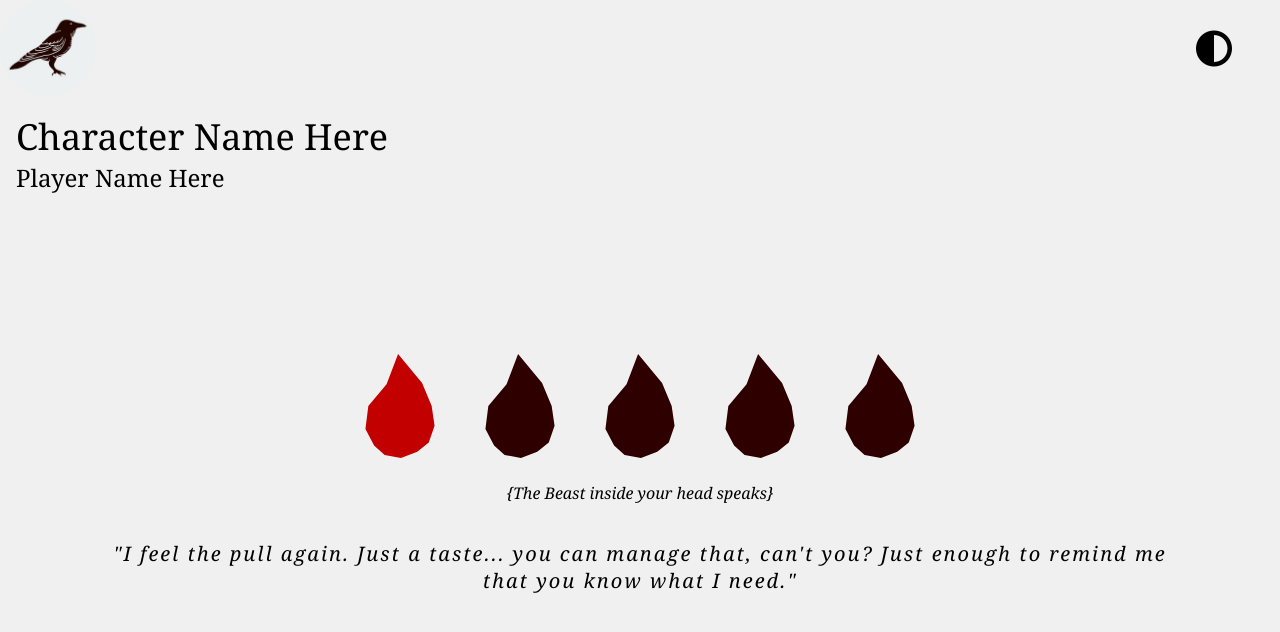
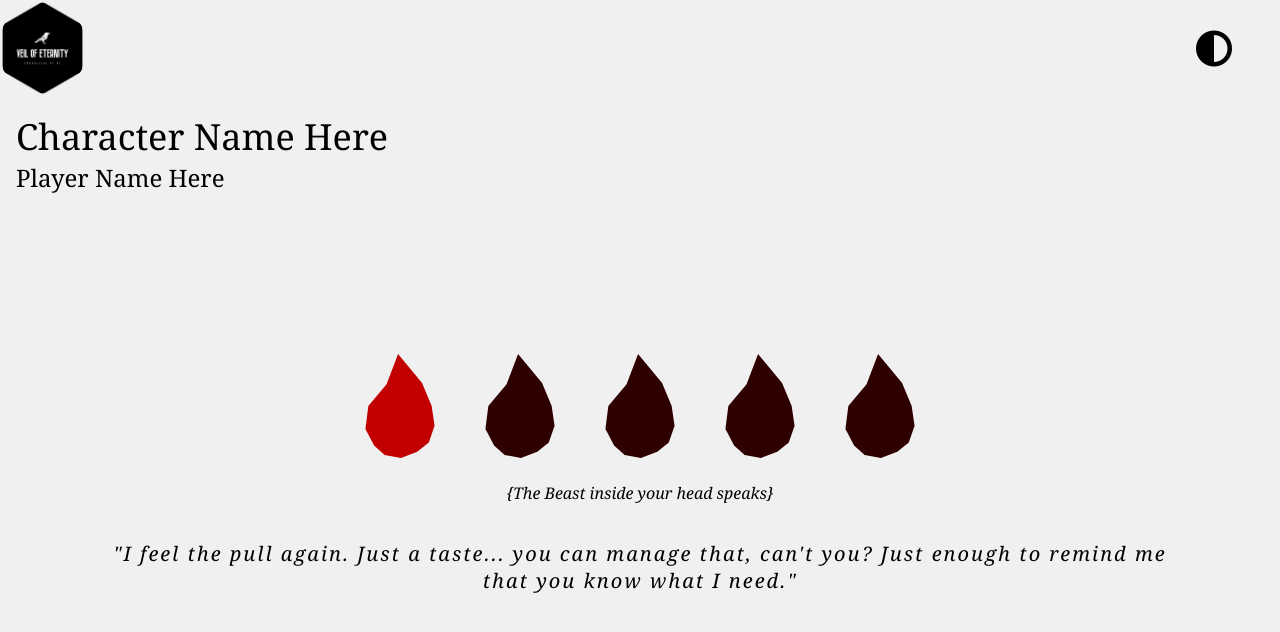
Before and after one commit to rkbraniff/Unofficial-Hunger-Tracker, a plain HTML site: page index.html in a window 1280 px wide. Drawn offline with Linux system fonts and the light colour scheme; a web font is replaced by a local one.

Commit message:
Change of Logo

```diff
--- a/index.html
+++ b/index.html
@@ -15,7 +15,7 @@
         <div class="header__height">
             <header class="header__bar">
                 <div class="VoE__logo">
-                    <img class="logo__image" src="/Images/Android.png" alt="">
+                    <img class="logo__image" src="/Images/Black logo - no background.png" alt="">
                 </div>
                 <div class="dark-mode click" onclick="toggleContrast()">
                     <a href="#">
```
Also changed, not shown: Images/Black logo - no background.png (added).
